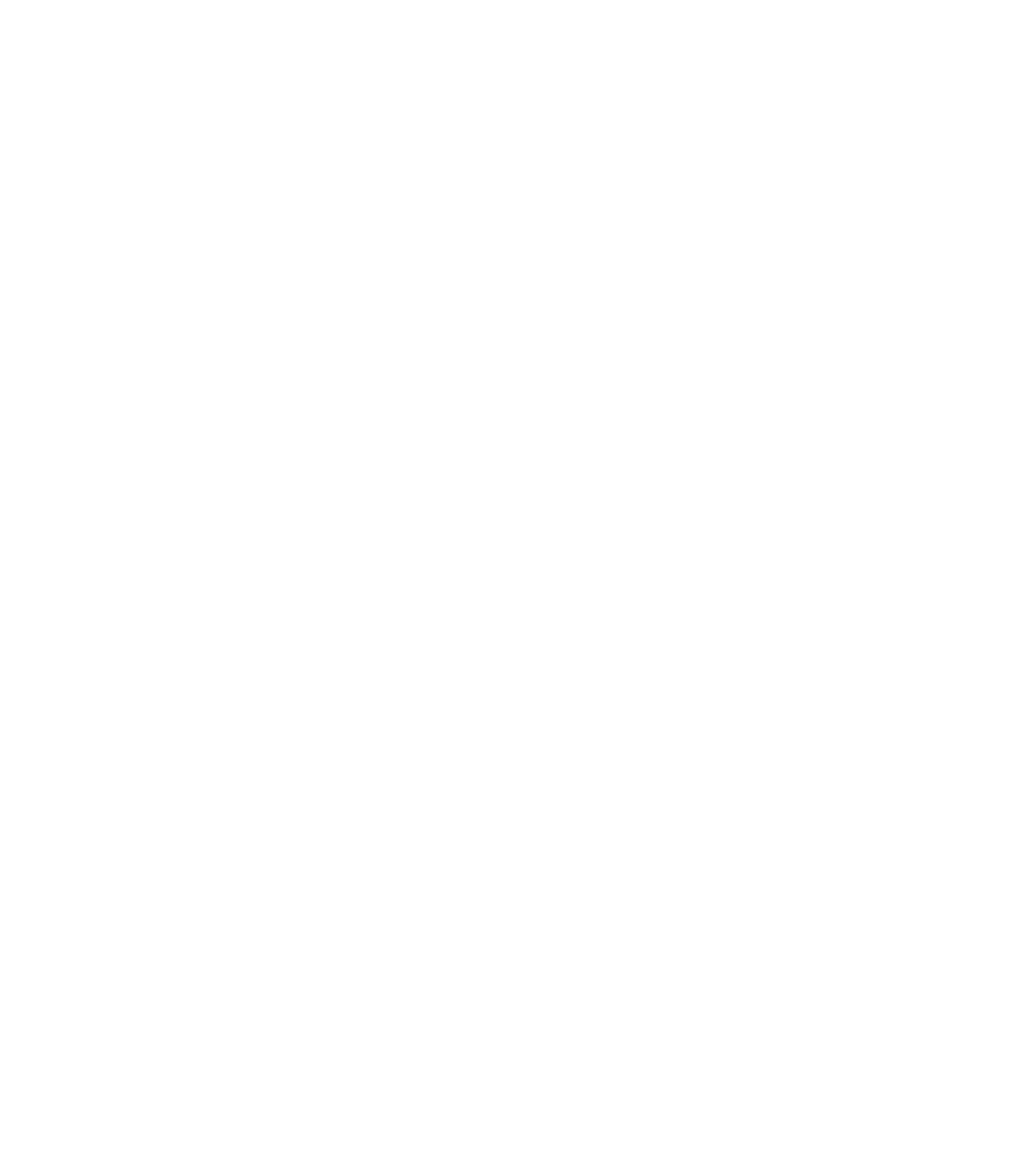
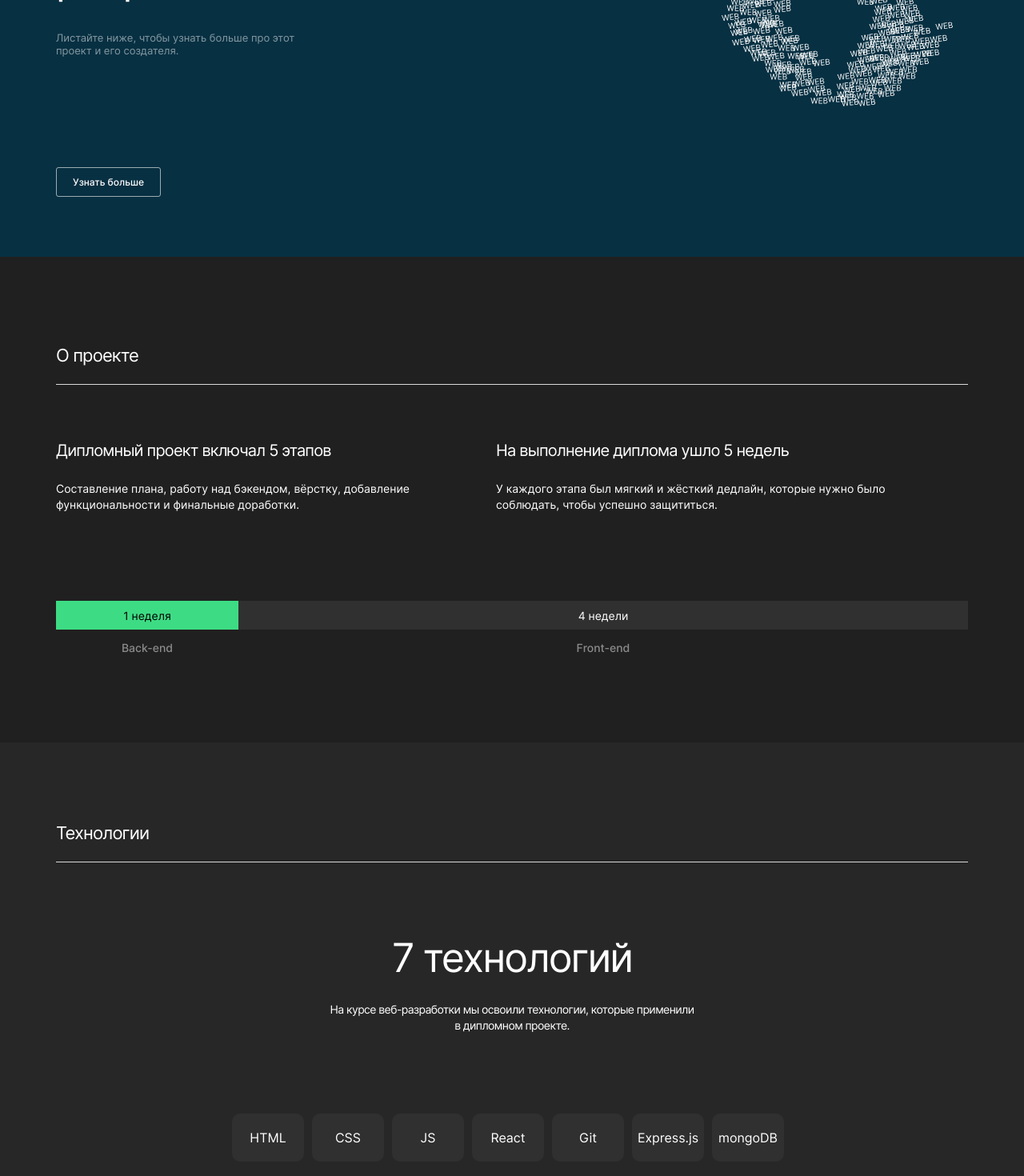
Before and after one commit to Milkerio/movies-explorer-frontend, a React (Create React App) app: page / in a window 1280 px wide. Shown: the part 320-1790 px from the top of the page at 80% size. Before the commit the page ends 800 px from the top, so only its background shows below. Built offline with nearby package versions, Linux system fonts and the light colour scheme.

Commit message:
feat: add 2 sections

```diff
--- a/src/components/Main/AboutProject/AboutProject.css
+++ b/src/components/Main/AboutProject/AboutProject.css
@@ -1,20 +1,109 @@
 .project{
-  background-color: #073042;
+  padding: 110px 70px;
 }
 .project__container{
-
+  display: flex;
+  padding: 70px 0 110px;
 }
-.project__title{
-  margin: 0;
-  font-size: 50px;
-  font-style: normal;
-  font-weight: 400;
-  line-height: 58px;
+.project__cell{
+  max-width: 550px;
 }
-.project__subtitle{
-  opacity: 0.5;
-  font-size: 13px;
+.project__container_title{
+  font-size: 20px;
   font-style: normal;
   font-weight: 400;
   line-height: normal;
+  letter-spacing: -0.8px;
+  margin: 0 0 26px;
 }
+.project__container_subtitle{
+  font-size: 14px;
+  font-style: normal;
+  font-weight: 400;
+  line-height: 20px;
+  margin: 0;
+}
+.project__weeks{
+  display: grid;
+  grid-template-columns: 1fr 4fr;
+}
+.project__weeks_text{
+  display: flex;
+  font-size: 14px;
+  font-style: normal;
+  font-weight: 400;
+  line-height: normal;
+  background-color: #303030;
+  height: 36px;
+  margin: 0;
+  align-items: center;
+  justify-content: center;
+}
+.project__weeks_text:first-of-type{
+  background-color: #3DDC84;
+  color: #000000;
+}
+.project__weeks_description{
+  color: #8B8B8B;
+  font-size: 14px;
+  font-style: normal;
+  font-weight: 500;
+  line-height: 17px;
+  text-align: center;
+  margin: 14px 0 0;
+}
+@media (max-width: 776px){
+  .project{
+    padding: 90px 50px;
+  }
+  .project__container{
+    padding-bottom: 93px;
+  }
+  .project__cell{
+    max-width: 319px;
+  }
+  .project__container_title{
+    margin-bottom: 22px;
+  }
+  .project__container_subtitle{
+    line-height: 18px;
+  }
+  .project__weeks_description{
+    font-weight: 400;
+  }
+}
+@media (max-width: 330px){
+  .project{
+    padding: 70px 18px;
+  }
+  .project__container{
+    padding: 60px 0;
+    flex-direction: column;
+  }
+  .project__cell{
+    max-width: 284px;
+  }
+  .project__container_title{
+    font-size: 18px;
+    letter-spacing: -0.72px;
+    margin-bottom: 16px;
+  }
+  .project__cell:first-of-type{
+    margin-bottom: 56px;
+  }
+  .project__container_subtitle{
+    font-size: 11px;
+    line-height: 16px;
+  }
+  .project__weeks{
+    grid-template-columns: 1fr 2fr;
+  }
+  .project__weeks_text{
+    font-size: 11px;
+  }
+  .project__weeks_description{
+    font-size: 11px;
+    line-height: normal;
+    margin-top: 10px;
+  }
+}
--- a/src/components/Main/AboutProject/AboutProject.js
+++ b/src/components/Main/AboutProject/AboutProject.js
@@ -1,15 +1,37 @@
 import './AboutProject.css';
+import '../Title/Title.css';
+import '../Line/Line.css';
 
 function AboutProject() {
   return(
     <section className="project">
+      <h2 className='title'>
+        О проекте
+      </h2>
+      <div className='line' />
       <div className='project__container'>
-        <h1 className='project__title'>
-          Учебный проект студента факультета Веб-разработки.
-        </h1>
-        <p className='project__subtitle'>
-          Листайте ниже, чтобы узнать больше про этот проект и его создателя.
-        </p>
+        <div className='project__cell'>
+          <p className='project__container_title'>
+            Дипломный проект включал 5 этапов
+          </p>
+          <p className='project__container_subtitle'>
+            Составление плана, работу над бэкендом, вёрстку, добавление функциональности и финальные доработки.
+          </p>
+        </div>
+        <div className='project__cell'>
+          <p className='project__container_title'>
+            На выполнение диплома ушло 5 недель
+          </p>
+          <p className='project__container_subtitle'>
+            У каждого этапа был мягкий и жёсткий дедлайн, которые нужно было соблюдать, чтобы успешно защититься.
+          </p>
+        </div>
+      </div>
+      <div className='project__weeks'>
+        <p className='project__weeks_text'>1 неделя</p>
+        <p className='project__weeks_text'>4 недели</p>
+        <p className='project__weeks_description'>Back-end</p>
+        <p className='project__weeks_description'>Front-end</p>
       </div>
     </section>
   )
--- /dev/null
+++ b/src/components/Main/Line/Line.css
@@ -0,0 +1,4 @@
+.line{
+  height: 1px;
+  background-color: #DADADA;
+}
--- a/src/components/Main/Main.js
+++ b/src/components/Main/Main.js
@@ -1,9 +1,13 @@
 import AboutProject from './AboutProject/AboutProject';
+import Promo from './Promo/Promo';
+import Techs from './Techs/Techs';
 
 function Main() {
   return(
     <main>
-    <AboutProject />
+      <Promo />
+      <AboutProject />
+      <Techs />
     </main>
   )
 }
--- /dev/null
+++ b/src/components/Main/Promo/Promo.css
@@ -0,0 +1,84 @@
+.promo{
+  background-color: #073042;
+  padding: 0 70px 85px;
+}
+.promo__container{
+  padding: 0;
+  display: flex;
+  align-items: flex-start;
+}
+.promo__title{
+  margin: 0;
+  font-size: 50px;
+  font-style: normal;
+  font-weight: 400;
+  line-height: 58px;
+}
+.promo__subtitle{
+  opacity: 0.5;
+  font-size: 13px;
+  font-style: normal;
+  font-weight: 400;
+  line-height: normal;
+  margin: 36px 0 146px 0;
+  max-width: 310px;
+}
+.promo__link{
+  font-size: 12px;
+  font-style: normal;
+  font-weight: 500;
+  line-height: 16px;
+  color: white;
+  border-radius: 3px;
+  border: 1px solid rgba(255, 255, 255, 0.6);
+  padding: 10px 20px;
+}
+.promo__container_main{
+  padding-right: 190px;
+}
+@media (max-width: 776px){
+  .promo{
+    padding: 0 44px 76px;
+  }
+  .promo__container{
+    padding: 0;
+    flex-direction: column-reverse;
+    align-items: center;
+    text-align: center;
+  }
+  .promo__title{
+    padding: 48px 0 22px;
+    font-size: 40px;
+    line-height: 50px;
+  }
+  .promo__container_main{
+    padding: 0;
+    display: flex;
+    flex-direction: column;
+    align-items: center;
+  }
+  .promo__subtitle{
+    margin: 0 0 92px 0;
+    max-width: 260px;
+  }
+}
+@media (max-width: 330px){
+  .promo{
+    padding: 0 10px 30px;
+  }
+  .promo__container{
+    padding: 0;
+  }
+  .promo__img{
+    width: 210px;
+  }
+  .promo__title{
+    padding: 44px 0 24px;
+    font-size: 30px;
+    line-height: 38px;
+    letter-spacing: -1.2px;
+  }
+  .promo__subtitle{
+    margin: 0 0 80px 0;
+  }
+}
--- /dev/null
+++ b/src/components/Main/Promo/Promo.js
@@ -0,0 +1,26 @@
+import '../../Button/Button.css';
+import './Promo.css';
+import { Link } from 'react-router-dom';
+import logoMain from '../../../images/logoMain.svg';
+
+function Promo() {
+  return(
+    <section className="promo">
+      <div className='promo__container'>
+        <div className='promo__container_main'>
+          <h1 className='promo__title'>
+            Учебный проект студента факультета Веб-разработки.
+          </h1>
+          <p className='promo__subtitle'>
+            Листайте ниже, чтобы узнать больше про этот проект и его создателя.
+          </p>
+          <Link className='button promo__link'>
+            Узнать больше
+          </Link>
+        </div>
+        <img src={logoMain} alt='Веб глобус' className='promo__img' />
+      </div>
+    </section>
+  )
+}
+export default Promo;
--- /dev/null
+++ b/src/components/Main/Techs/Techs.css
@@ -0,0 +1,46 @@
+.techs{
+  padding: 100px 70px;
+  background-color: #272727;
+}
+.techs__text_container{
+  display: flex;
+  flex-direction: column;
+  text-align: center;
+  align-items: center;
+  padding: 90px 0 100px;
+}
+.techs__text_title{
+  font-size: 50px;
+  font-style: normal;
+  font-weight: 400;
+  line-height: 58px;
+  letter-spacing: -2px;
+  margin: 0 0 26px;
+  max-width: 600px;
+}
+.techs__text_subtitle{
+  font-size: 14px;
+  font-style: normal;
+  font-weight: 400;
+  line-height: 20px;
+  letter-spacing: -0.56px;
+  margin: 0;
+  max-width: 460px;
+}
+.techs__list{
+  display: grid;
+  grid-template-columns: repeat(7, 90px);
+  list-style-type: none;
+  gap: 10px;
+  justify-content: center;
+  max-width: 1050px;
+  margin: 0;
+}
+.techs__item{
+  display: flex;
+  justify-content: center;
+  align-items: center;
+  border-radius: 10px;
+  background: #303030;
+  height: 60px;
+}
--- /dev/null
+++ b/src/components/Main/Techs/Techs.js
@@ -0,0 +1,32 @@
+import './Techs.css';
+import '../Title/Title.css';
+import '../Line/Line.css';
+
+function Techs() {
+  return(
+    <section className='techs'>
+      <h2 className="title">
+      Технологии
+      </h2>
+      <div className='line' />
+      <div className='techs__text_container'>
+        <h3 className='techs__text_title'>
+          7 технологий
+        </h3>
+        <p className='techs__text_subtitle'>
+          На курсе веб-разработки мы освоили технологии, которые применили в дипломном проекте.
+        </p>
+      </div>
+      <ul className='techs__list'>
+        <li className='techs__item'>HTML</li>
+        <li className='techs__item'>CSS</li>
+        <li className='techs__item'>JS</li>
+        <li className='techs__item'>React</li>
+        <li className='techs__item'>Git</li>
+        <li className='techs__item'>Express.js</li>
+        <li className='techs__item'>mongoDB</li>
+      </ul>
+    </section>
+  )
+}
+export default Techs;
--- /dev/null
+++ b/src/components/Main/Title/Title.css
@@ -0,0 +1,15 @@
+.title{
+  font-size: 22px;
+  font-style: normal;
+  font-weight: 400;
+  line-height: normal;
+  letter-spacing: -0.88px;
+  margin: 0 0 23px;
+}
+@media (max-width: 330px){
+  .title{
+    font-size: 18px;
+    letter-spacing: -0.72px;
+    margin: 0 0 28px;
+  }
+}
```
